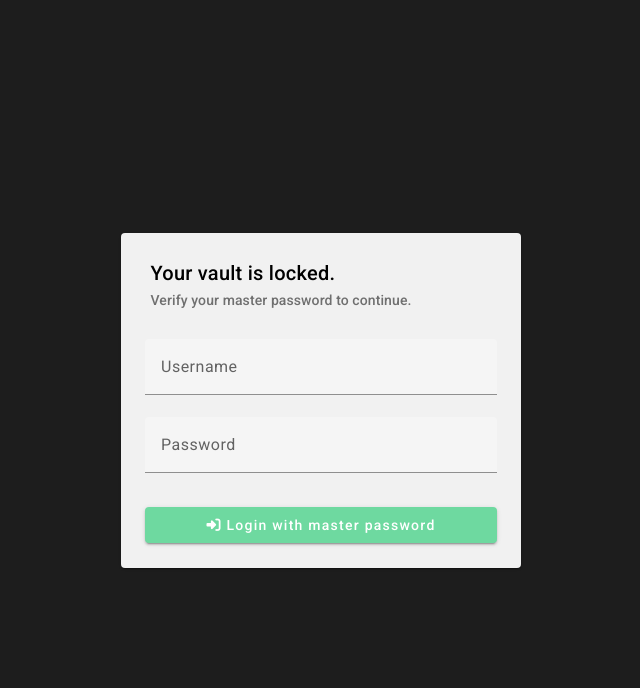
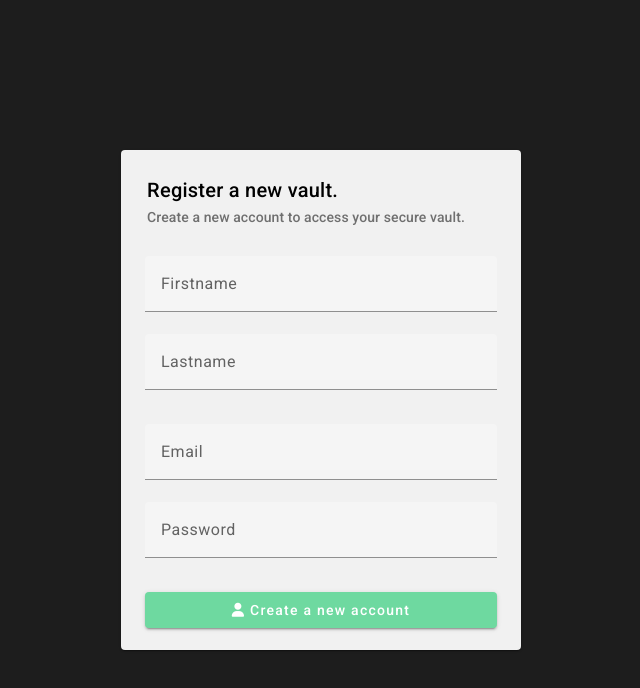
Before and after one commit to sreeragties/password-manager, an Angular app in the folder password-manager-ui/: page /registration in a window 1280 px wide. Before the commit this address led to /login. Shown: the top 688 px of the page, without its empty margins (319-959 px from the left). Built offline with nearby package versions, Linux system fonts and the light colour scheme.

Commit message:
feat: registration integration

```diff
--- a/password-manager-ui/src/app/app-routing.module.ts
+++ b/password-manager-ui/src/app/app-routing.module.ts
@@ -6,13 +6,10 @@ import { RegistrationComponent } from './pages/registration/registration.compone
 import { AuthGuard } from './authentication/auth.guard';
 
 const routes: Routes = [
-  // {path: '', component: HomeComponent},
-  // {path: 'login', component: LoginPageComponent },
-  // {path: 'registration', component: RegistrationComponent },
   {path: 'login', component: LoginPageComponent },
+  {path: 'registration', component: RegistrationComponent },
   {path: '', component: HomeComponent, canActivate: [AuthGuard]},
   {path: '**', component: HomeComponent, canActivate: [AuthGuard]},
-
 ];
 
 @NgModule({
--- a/password-manager-ui/src/app/authentication/authentication-service.service.ts
+++ b/password-manager-ui/src/app/authentication/authentication-service.service.ts
@@ -13,6 +13,24 @@ export class AuthenticationService {
     private router: Router) { }
 
   private readonly url = '/api/v1';
+
+  register(firstname: string, lastname: string, email: string, password: string) {
+    this.checkTokenExpiration();
+    const body = {
+    "firstname" : firstname,
+    "lastname": lastname,
+    "email": email,
+    "password": password
+    };
+
+    this.http.post<any>(`${this.url}/auth/register`, body).subscribe((response) => {
+        this.router.navigate(['']);
+      },
+      (error) => {
+        console.error('Error occurred:', error);
+      }
+    );
+  }
 
   login(username: string, password: string) {
     this.checkTokenExpiration();
--- a/password-manager-ui/src/app/pages/login-page/login-page.component.html
+++ b/password-manager-ui/src/app/pages/login-page/login-page.component.html
@@ -12,8 +12,12 @@
         <mat-form-field class="custom-padding">
           <input matInput placeholder="Password" formControlName="password">
         </mat-form-field>
-        <button class="custom-button" mat-raised-button type="submit"><i class="fa-solid fa-right-to-bracket"></i> Login with master password</button>
+        <button class="custom-login-button" mat-raised-button type="submit"><i class="fa-solid fa-right-to-bracket"></i> Login with master password</button>
+        <div class=" or justify-content:center mt-2"><span> -- OR -- </span></div>
       </form>
+      <div fxLayoutAlign="stretch" fxLayout="column">
+        <button class="custom-register-button" mat-raised-button (click)="register()"><i class="fa-solid fa-user"></i> Create new user</button>
+      </div>
     </mat-card-content>
   </mat-card>
 </div>
--- a/password-manager-ui/src/app/pages/login-page/login-page.component.scss
+++ b/password-manager-ui/src/app/pages/login-page/login-page.component.scss
@@ -5,16 +5,27 @@
 
 .custom-card {
   width: 400px;
-  height: 335px;
+  height: 430px;
   padding: .50rem;
   background-color:  #f1f1f1;
 }
 
-.custom-button {
+.custom-login-button {
   background-color: #6ed9a0 !important;
+  color: white !important;
+}
+
+.custom-register-button {
+  background-color: #b8b8b8 !important;
   color: white !important;
 }
 
 .custom-padding {
   padding-bottom: .75rem;
 }
+
+.or {
+  padding: 1rem;
+  text-align: center;
+  color: gray;
+}
--- a/password-manager-ui/src/app/pages/login-page/login-page.component.ts
+++ b/password-manager-ui/src/app/pages/login-page/login-page.component.ts
@@ -1,5 +1,6 @@
 import { Component, OnInit } from '@angular/core';
 import { FormBuilder, FormControl, FormGroup, Validators } from '@angular/forms';
+import { Router } from '@angular/router';
 import { AuthenticationService } from 'src/app/authentication/authentication-service.service';
 
 @Component({
@@ -10,7 +11,8 @@ import { AuthenticationService } from 'src/app/authentication/authentication-ser
 export class LoginPageComponent implements OnInit{
 
   constructor(private formBuilder: FormBuilder,
-    private authenticationService: AuthenticationService) {}
+    private authenticationService: AuthenticationService,
+    private router: Router) {}
 
   formGroup: FormGroup = this.formBuilder.group({
     username: new FormControl('', [Validators.required]),
@@ -32,4 +34,8 @@ export class LoginPageComponent implements OnInit{
       this.authenticationService.login(username, password);
     }
   }
+
+  register(): void {
+    this.router.navigate(['/registration'])
+  }
 }
--- a/password-manager-ui/src/app/pages/registration/registration.component.html
+++ b/password-manager-ui/src/app/pages/registration/registration.component.html
@@ -1 +1,25 @@
-<p>registration works!</p>
+<div fxLayoutAlign="center center" fxFlexFill>
+  <mat-card class="custom-card">
+      <mat-card-header class="header" fxLayoutAlign="center center">
+        <mat-card-title>Register a new vault.</mat-card-title>
+        <mat-card-subtitle>Create a new account to access your secure vault.</mat-card-subtitle>
+    </mat-card-header>
+    <mat-card-content>
+      <form fxLayoutAlign="stretch" fxLayout="column" [formGroup]="formGroup" (ngSubmit)="submit()">
+        <mat-form-field>
+          <input matInput placeholder="Firstname" formControlName="firstname">
+        </mat-form-field>
+        <mat-form-field class="custom-padding">
+          <input matInput placeholder="Lastname" formControlName="lastname">
+        </mat-form-field>
+        <mat-form-field>
+          <input matInput placeholder="Email" formControlName="email">
+        </mat-form-field>
+        <mat-form-field class="custom-padding">
+          <input matInput placeholder="Password" formControlName="password">
+        </mat-form-field>
+        <button class="custom-button" mat-raised-button type="submit"><i class="fa-solid fa-user"></i> Create a new account</button>
+      </form>
+    </mat-card-content>
+  </mat-card>
+</div>
--- a/password-manager-ui/src/app/pages/registration/registration.component.scss
+++ b/password-manager-ui/src/app/pages/registration/registration.component.scss
@@ -0,0 +1,26 @@
+.header {
+  margin-left: -30px;
+  padding-bottom: 1.75rem;
+}
+
+.custom-card {
+  width: 400px;
+  height: 500px;
+  padding: .50rem;
+  background-color:  #f1f1f1;
+}
+
+.custom-button {
+  background-color: #6ed9a0 !important;
+  color: white !important;
+}
+
+.custom-padding {
+  padding-bottom: .75rem;
+}
+
+.or {
+  padding: 1rem;
+  text-align: center;
+  color: gray;
+}
--- a/password-manager-ui/src/app/pages/registration/registration.component.ts
+++ b/password-manager-ui/src/app/pages/registration/registration.component.ts
@@ -1,10 +1,42 @@
-import { Component } from '@angular/core';
+import { Component, OnInit } from '@angular/core';
+import { FormBuilder, FormControl, FormGroup, Validators } from '@angular/forms';
+import { AuthenticationService } from 'src/app/authentication/authentication-service.service';
 
 @Component({
   selector: 'app-registration',
   templateUrl: './registration.component.html',
   styleUrls: ['./registration.component.scss']
 })
-export class RegistrationComponent {
+export class RegistrationComponent implements OnInit {
 
+  constructor(private formBuilder: FormBuilder,
+    private authenticationService: AuthenticationService) {}
+
+  formGroup: FormGroup = this.formBuilder.group({
+    firstname: new FormControl('', [Validators.required]),
+    lastname: new FormControl('', [Validators.required]),
+    email: new FormControl('', [Validators.required]),
+    password: new FormControl('', [Validators.required])
+  });
+
+  ngOnInit(): void {
+    this.formGroup = this.formBuilder.group({
+      firstname: new FormControl('', [Validators.required]),
+      lastname: new FormControl('', [Validators.required]),
+      email: new FormControl('', [Validators.required]),
+      password: new FormControl('', [Validators.required])
+    });
+  }
+
+  submit(): void {
+    if(this.formGroup.valid) {
+      let firstname = this.formGroup.controls['firstname'].value;
+      let lastname = this.formGroup.controls['lastname'].value;
+      let email = this.formGroup.controls['email'].value;
+      let password = this.formGroup.controls['password'].value;
+
+      this.authenticationService.register(firstname, lastname, email, password);
+    }
+
+  }
 }
```
Also changed, not shown: 1 other file (tests, documents, lock files or other folders).
